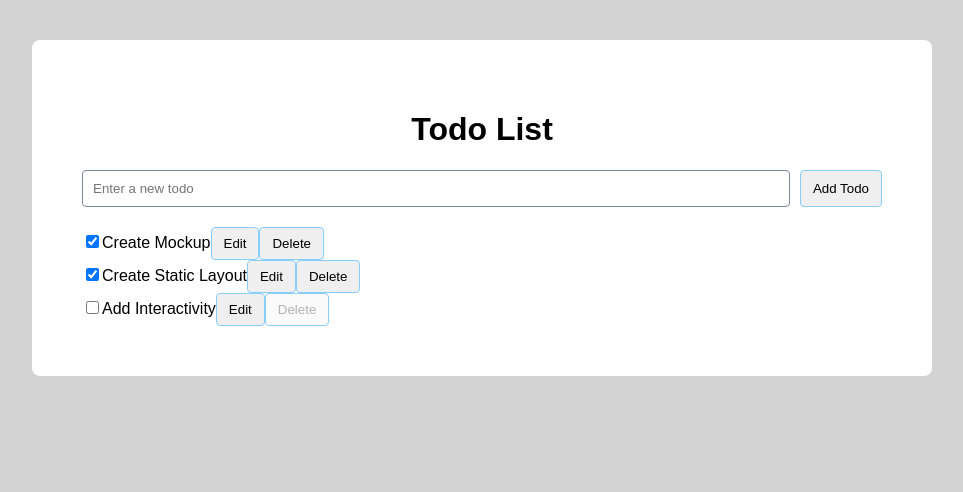
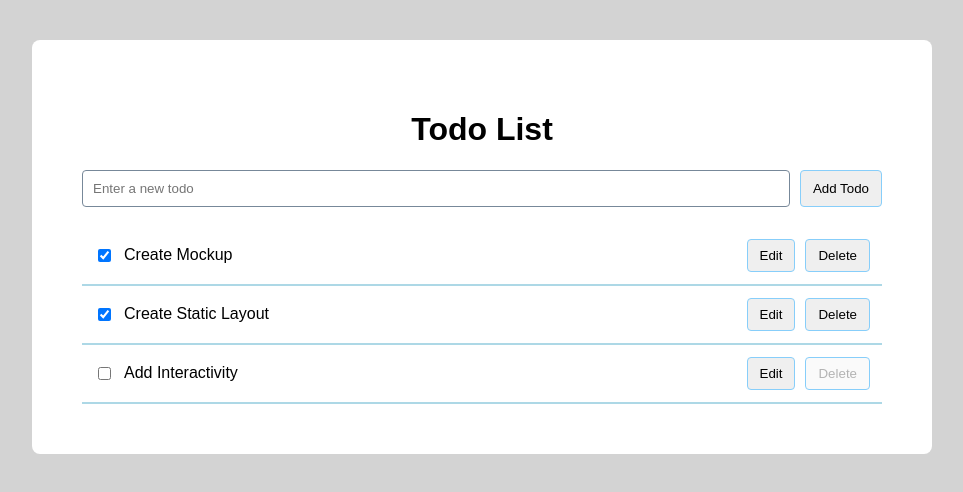
Before and after one commit to SoftwareEngineeringInnovator/R-ALAB-320H_9_1-Building_a_Todo_List, a React (Vite) app: page / in a window 1280 px wide. Shown: the top 492 px of the page, without its empty margins (158-1121 px from the left). Built offline with nearby package versions, Linux system fonts and the light colour scheme.

Commit message:
add style to the list amd the layout for the list

```diff
--- a/src/App.css
+++ b/src/App.css
@@ -42,3 +42,15 @@ ul {
   margin: 0;
   list-style: none;
 }
+
+li {
+  display: flex;
+  align-items: center;
+  gap: 10px;
+  padding: 12px 12px;
+  border-bottom: 2px solid lightblue;
+}
+
+li span {
+  flex: 1;
+}
```
